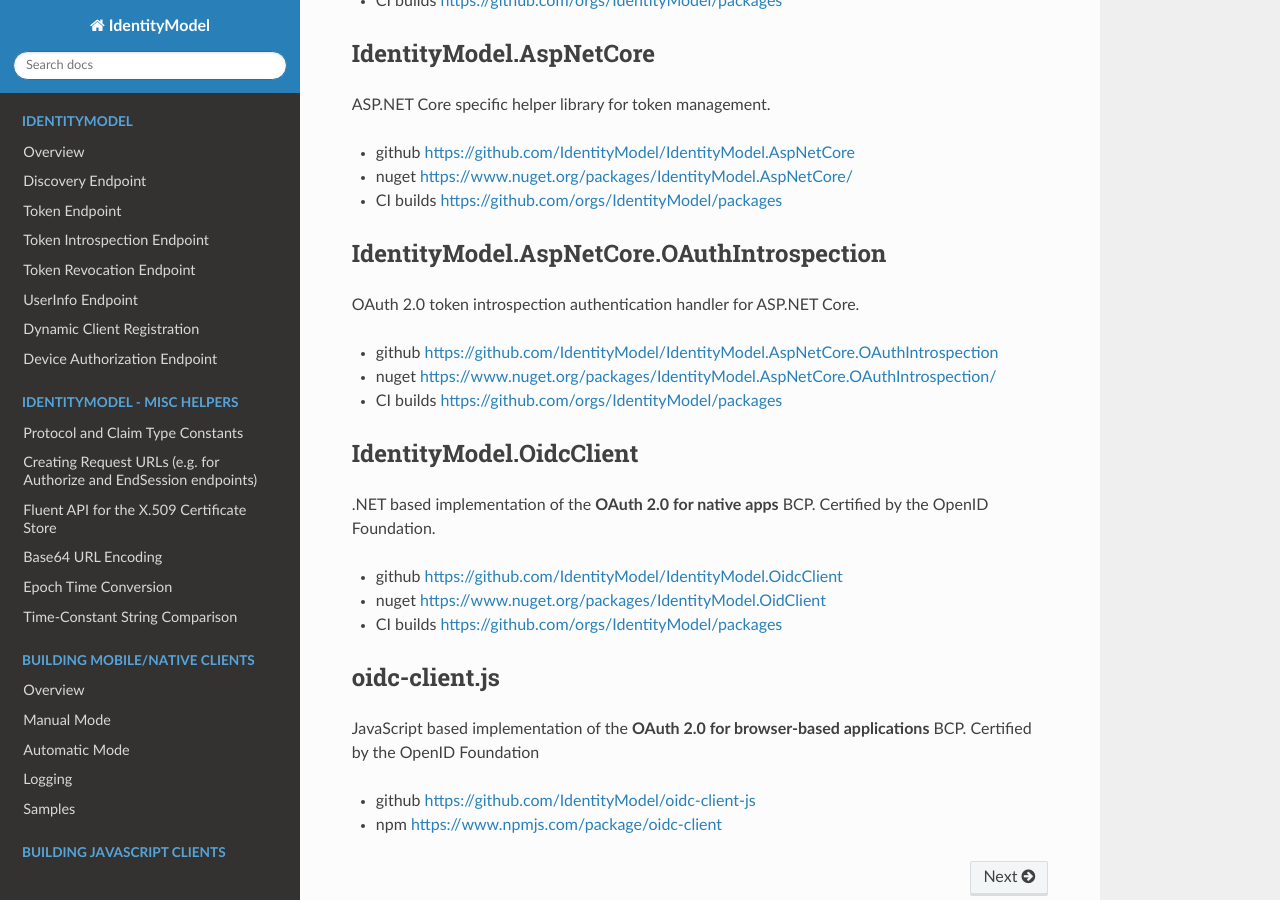
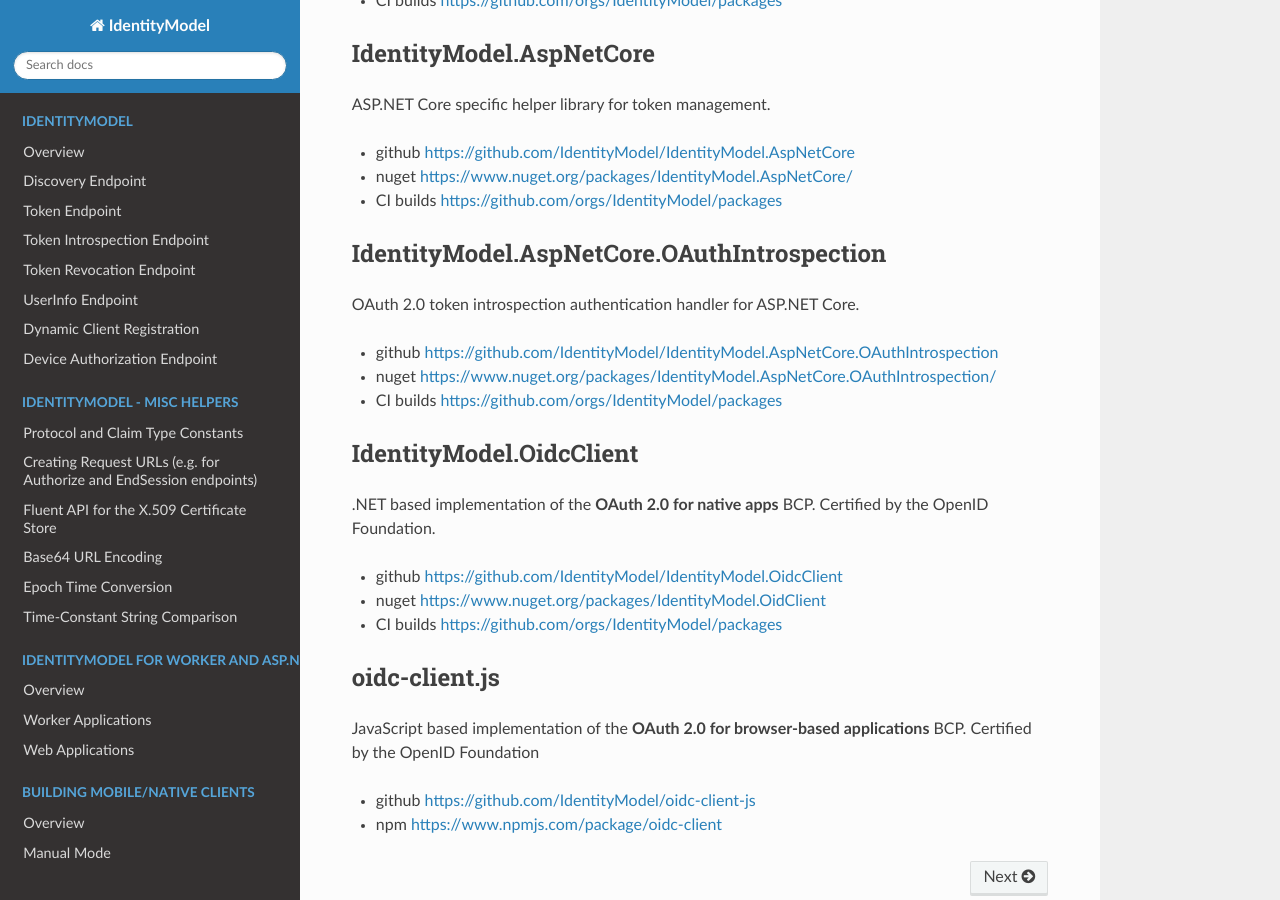
Before and after one commit to IdentityModel/Documentation, a Sphinx documentation site: the page built from docs/index.rst, in a window 1280 px wide and 900 px high, scrolled down 395 px. Built offline with Sphinx 7.4.7 and the Read the Docs theme 2.0.0, drawn with Linux system fonts in a browser that asks for light colours.

Commit message:
add worker docs

```diff
--- /dev/null
+++ b/docs/aspnetcore/overview.rst
@@ -0,0 +1,5 @@
+Overview
+========
+IdentityModel.AspNetCore is a helper library for ASP.NET Core and service worker applications.
+
+It helps with access token lifetime management for pure machine to machine communication and user-centric applications with refresh tokens.
--- /dev/null
+++ b/docs/aspnetcore/web.rst
@@ -0,0 +1,2 @@
+Web Applications
+================
--- a/docs/index.rst
+++ b/docs/index.rst
@@ -71,6 +71,15 @@
 .. toctree::
    :maxdepth: 2
    :hidden:
+   :caption: IdentityModel for Worker and ASP.NET Core
+
+   aspnetcore/overview
+   aspnetcore/worker
+   aspnetcore/web
+
+.. toctree::
+   :maxdepth: 2
+   :hidden:
    :caption: Building mobile/native Clients
 
    native/overview
```
Also changed, not shown: docs/aspnetcore/worker.rst (added, +66 -0 lines).
